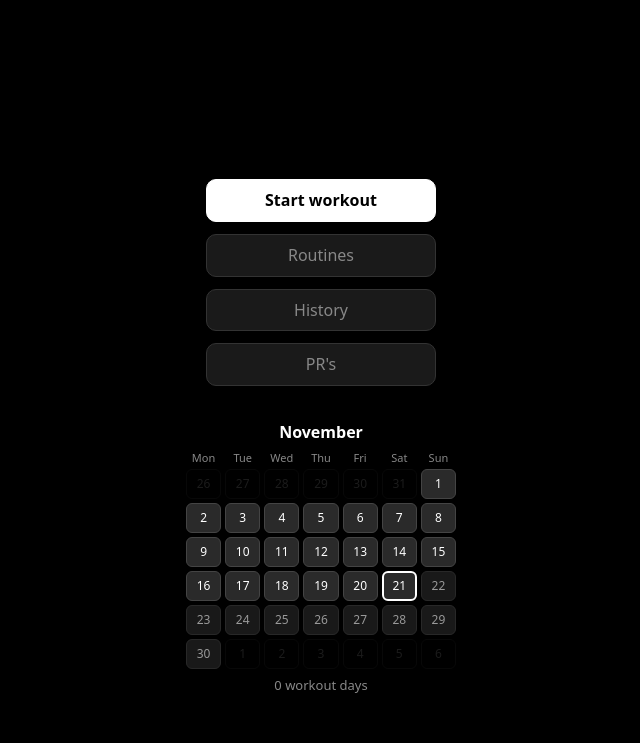
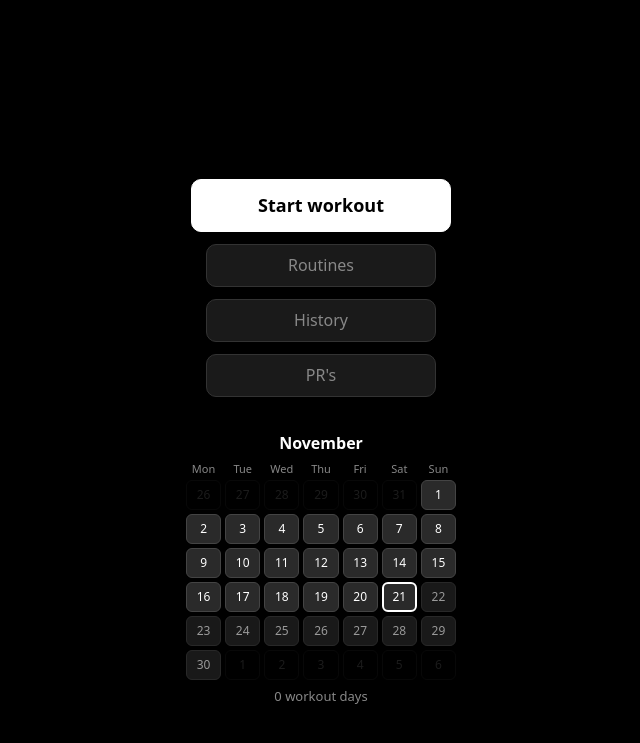
Before and after one commit to erikgoat/fitapp, a plain HTML site: page index.html in a window 1280 px wide. Shown: the part 13-756 px from the top of the page, without its empty margins (319-959 px from the left). Drawn offline with Linux system fonts and the light colour scheme.

Commit message:
Add files via upload

```diff
--- a/index.html
+++ b/index.html
@@ -43,6 +43,7 @@ input::placeholder{color:#666;opacity:1}
 button:disabled{opacity:.25}
 #app>button:not(.sm){max-width:230px;padding:10px 12px;font-size:16px;display:block;margin-left:auto;margin-right:auto;text-align:center}
 h1,#tm{text-align:center}
+#app>button:not(.sm)[data-a="pick"],#app>button:not(.sm)[data-a="resume"]{max-width:260px;padding:14px 14px;font-size:18px;font-weight:600}
 .hi{margin-bottom:8px}
 </style>
 </head>
```
